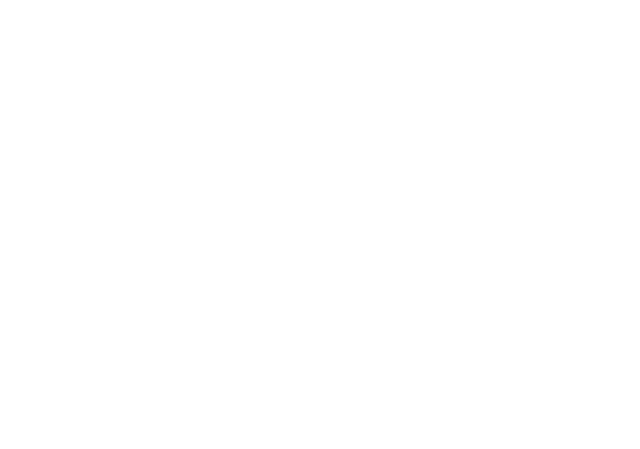
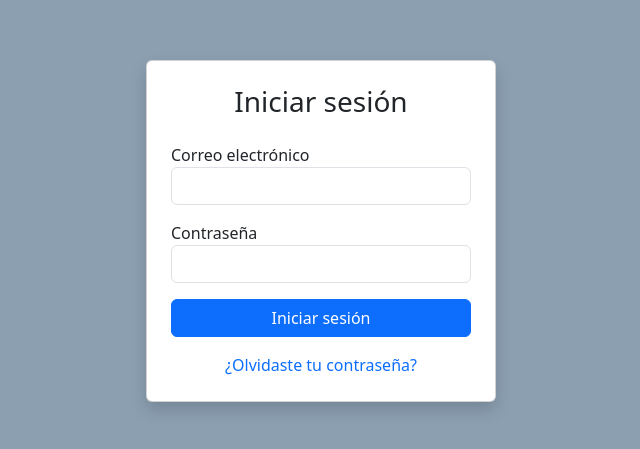
Before and after one commit to abrilmicaela/ProyectoFinal_Front, an Angular app: page /login in a window 1280 px wide. Before the commit this address led to /. Shown: the part 169-618 px from the top of the page, without its empty margins (319-959 px from the left). Built offline with nearby package versions, Linux system fonts and the light colour scheme.

Commit message:
Componente Login

```diff
--- /dev/null
+++ b/src/app/pages/login/login.component.css
@@ -0,0 +1,6 @@
+body {
+    background-color: #8b9fb1; /* Color fondo */
+
+
+
+}
--- /dev/null
+++ b/src/app/pages/login/login.component.html
@@ -0,0 +1,36 @@
+<!DOCTYPE html>
+<html lang="es">
+<head>
+    <meta charset="UTF-8">
+    <meta name="viewport" content="width=device-width, initial-scale=1.0">
+    <title>Login</title>
+    <link href="https://cdn.jsdelivr.net/npm/bootstrap@5.3.0/dist/css/bootstrap.min.css" rel="stylesheet">
+</head>
+<body>
+    <div class="container d-flex align-items-center justify-content-center vh-100">
+        <div class="card shadow p-4" style="width: 350px;">
+            <h3 class="text-center mb-4">Iniciar sesión</h3>
+            <form [formGroup]="ReactiveForm" (ngSubmit)="cargardatos()">
+                <div class="mb-3">
+                    <label for="email">Correo electrónico</label>
+                    <input type="email" id="email" formControlName="Email" class="form-control">
+                </div>
+                <div class="mb-3">
+                    <label for="password">Contraseña</label>
+                    <input type="password" id="password" formControlName="Password" class="form-control">
+                </div>
+                <button type="submit" class="btn btn-primary w-100">Iniciar sesión</button>
+            </form>
+
+            <div class="text-center mt-3">
+                <a href="#" class="text-decoration-none">¿Olvidaste tu contraseña?</a>
+            </div>
+        </div>
+    </div>
+
+
+
+</body>
+
+<script src="https://cdn.jsdelivr.net/npm/bootstrap@5.3.0/dist/js/bootstrap.bundle.min.js"></script>
+</html>
--- /dev/null
+++ b/src/app/pages/login/login.component.ts
@@ -0,0 +1,25 @@
+import { Component } from '@angular/core';
+// import { AppComponent } from '../app/app.component';
+import { ReactiveFormsModule, FormGroup, FormControl } from '@angular/forms';
+
+@Component({
+  selector: 'app-login',
+  standalone: true,
+  imports: [ ReactiveFormsModule,],
+  templateUrl: './login.component.html',
+  styleUrls: ['./login.component.css']
+})
+export class LoginComponent {
+  ReactiveForm: FormGroup;
+
+  constructor() {
+    this.ReactiveForm = new FormGroup({
+      Email: new FormControl('', []),
+      Password: new FormControl('', []),
+    });
+  }
+
+  cargardatos() {
+    console.log(this.ReactiveForm.value);
+  }
+}
```
Also changed, not shown: src/app/app.routes.ts (+6 -1 lines), 1 other file (tests, documents, lock files or other folders).
